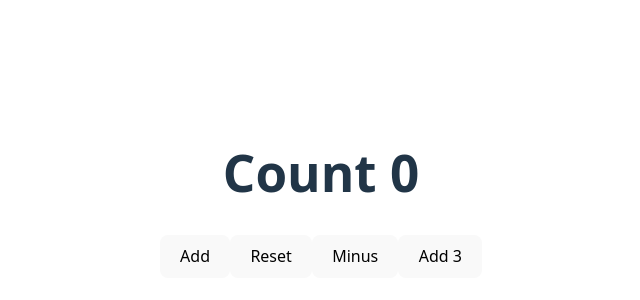
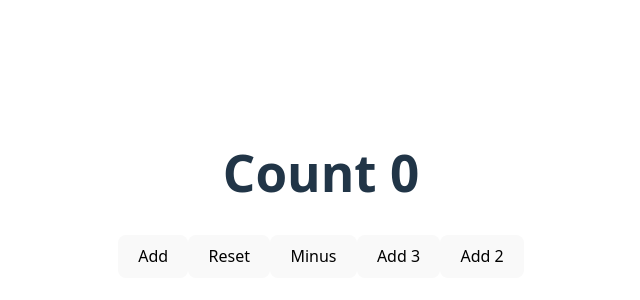
Before and after one commit to amide-init/tide-app, a React (Vite) app: page / in a window 1280 px wide. Shown: the part 206-506 px from the top of the page, without its empty margins (319-959 px from the left). Built offline with nearby package versions, Linux system fonts and the light colour scheme.

Commit message:
fix issue

```diff
--- a/src/App.jsx
+++ b/src/App.jsx
@@ -29,6 +29,11 @@ function App() {
         setValue(value + 3);
       }
      } >Add 3</button>
+     <button onClick={
+      () => {
+        setValue(value + 2);
+      }
+     } >Add 2</button>
     </>
   )
 }
```
